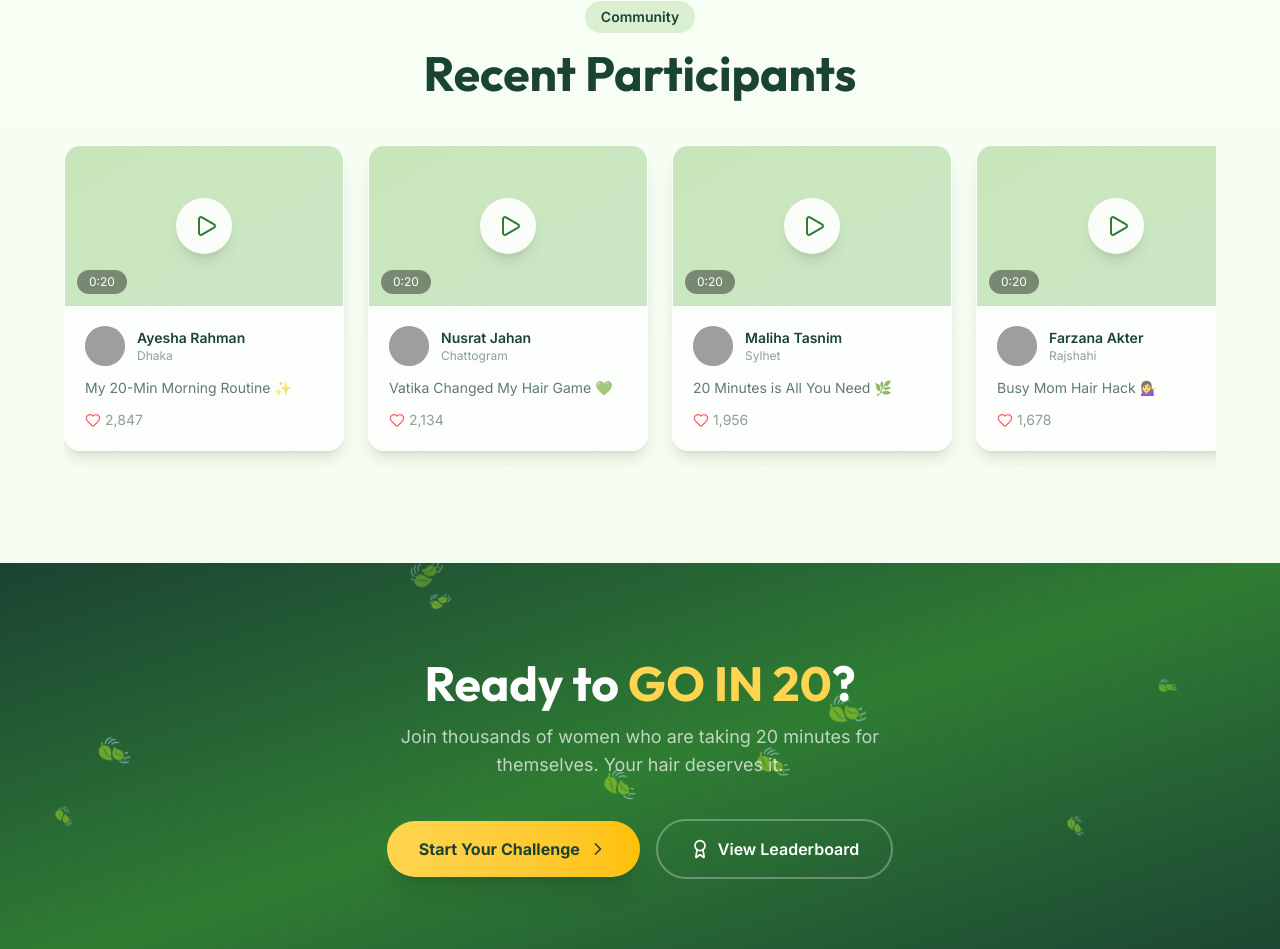
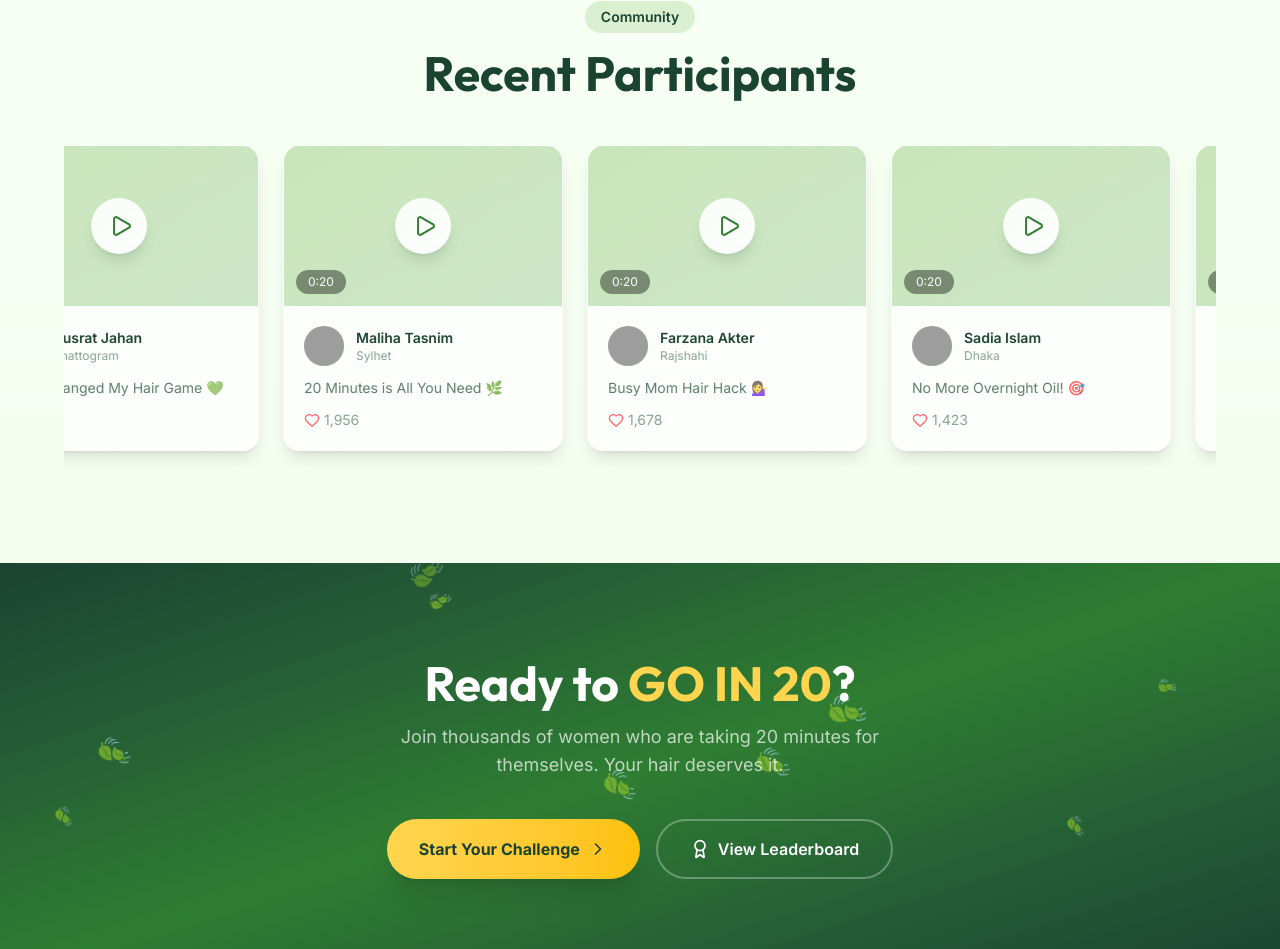
Before and after one commit to sabbirahmedkabbo/marx, a Next.js app: page / in a window 1280 px wide. Shown: the part 3233-4182 px from the top of the page. Built offline with nearby package versions, Linux system fonts and the light colour scheme; grey boxes are pictures that could not be loaded.

Commit message:
feat: animate recent participants with infinite marquee pause on hover, fix bottom CTA buttons

```diff
--- a/src/app/page.tsx
+++ b/src/app/page.tsx
@@ -524,26 +524,30 @@ export default function HomePage() {
             </h2>
           </motion.div>
 
-          {/* Horizontal scrolling cards */}
-          <div className="flex gap-6 overflow-x-auto pb-4 snap-x snap-mandatory scrollbar-hide" style={{ scrollbarWidth: "none" }}>
-            {recentParticipants.map((p, i) => (
-              <motion.div
+          {/* Auto-scrolling horizontal marquee */}
+          <div className="relative w-full overflow-hidden pb-4">
+            <style>{`
+              @keyframes marquee {
+                0% { transform: translateX(0); }
+                100% { transform: translateX(-50%); }
+              }
+            `}</style>
+            <div
+              className="flex w-max gap-6 hover:[animation-play-state:paused]"
+              style={{ animation: 'marquee 30s linear infinite' }}
+            >
+              {[...recentParticipants, ...recentParticipants].map((p, i) => (
+                <div
                   key={i}
-                initial={{ opacity: 0, y: 30 }}
-                whileInView={{ opacity: 1, y: 0 }}
-                viewport={{ once: true }}
-                transition={{ duration: 0.5, delay: i * 0.1 }}
-                whileHover={{ y: -6 }}
-                className="min-w-[280px] snap-start flex-shrink-0 overflow-hidden rounded-2xl bg-white/70 backdrop-blur-xl border border-white/20 shadow-lg transition-all duration-500"
+                  className="min-w-[280px] flex-shrink-0 overflow-hidden rounded-2xl bg-white/70 backdrop-blur-xl border border-white/20 shadow-lg transition-all duration-300 hover:-translate-y-2 hover:shadow-xl hover:shadow-[#5AAE4A]/20"
                 >
                   {/* Video placeholder */}
-                <div className="relative h-40 bg-gradient-to-br from-[#C8E6B9] to-[#5AAE4A]/30 flex items-center justify-center">
-                  <motion.div
-                    whileHover={{ scale: 1.1 }}
-                    className="flex h-14 w-14 items-center justify-center rounded-full bg-white/90 shadow-lg cursor-pointer"
+                  <div className="relative h-40 bg-gradient-to-br from-[#C8E6B9] to-[#5AAE4A]/30 flex items-center justify-center group cursor-pointer">
+                    <div
+                      className="flex h-14 w-14 items-center justify-center rounded-full bg-white/90 shadow-lg transition-transform group-hover:scale-110"
                     >
                       <Play className="h-6 w-6 text-[#2F7D32] ml-1" />
-                  </motion.div>
+                    </div>
                     <div className="absolute bottom-3 left-3 rounded-full bg-black/40 px-3 py-1 text-xs text-white backdrop-blur-sm">
                       0:20
                     </div>
@@ -568,8 +572,9 @@ export default function HomePage() {
                       <span>{p.likes.toLocaleString()}</span>
                     </div>
                   </div>
-              </motion.div>
+                </div>
               ))}
+            </div>
           </div>
         </div>
       </section>
@@ -592,10 +597,10 @@ export default function HomePage() {
           <p className="mx-auto mt-4 max-w-xl text-lg text-white/70">
             Join thousands of women who are taking 20 minutes for themselves. Your hair deserves it.
           </p>
-          <div className="mt-10 flex flex-col items-center gap-4 sm:flex-row sm:justify-center">
+          <div className="mt-10 flex flex-col items-stretch gap-4 w-full sm:w-auto sm:flex-row sm:justify-center px-2 sm:px-0">
             <Link
               href="/challenge"
-              className="group inline-flex items-center gap-2 rounded-full bg-gradient-to-r from-[#FFD54F] to-[#FFC107] px-8 py-4 text-base font-bold text-[#1B4332] shadow-xl transition-all hover:shadow-2xl hover:scale-105"
+              className="group inline-flex items-center justify-center w-full sm:w-auto gap-2 rounded-full bg-gradient-to-r from-[#FFD54F] to-[#FFC107] px-8 py-4 text-base font-bold text-[#1B4332] shadow-xl transition-all hover:shadow-2xl hover:scale-105"
             >
               Start Your Challenge
               <ChevronRight className="h-5 w-5 transition-transform group-hover:translate-x-1" />
```
Lines whose indentation alone changed are shown as unchanged.
